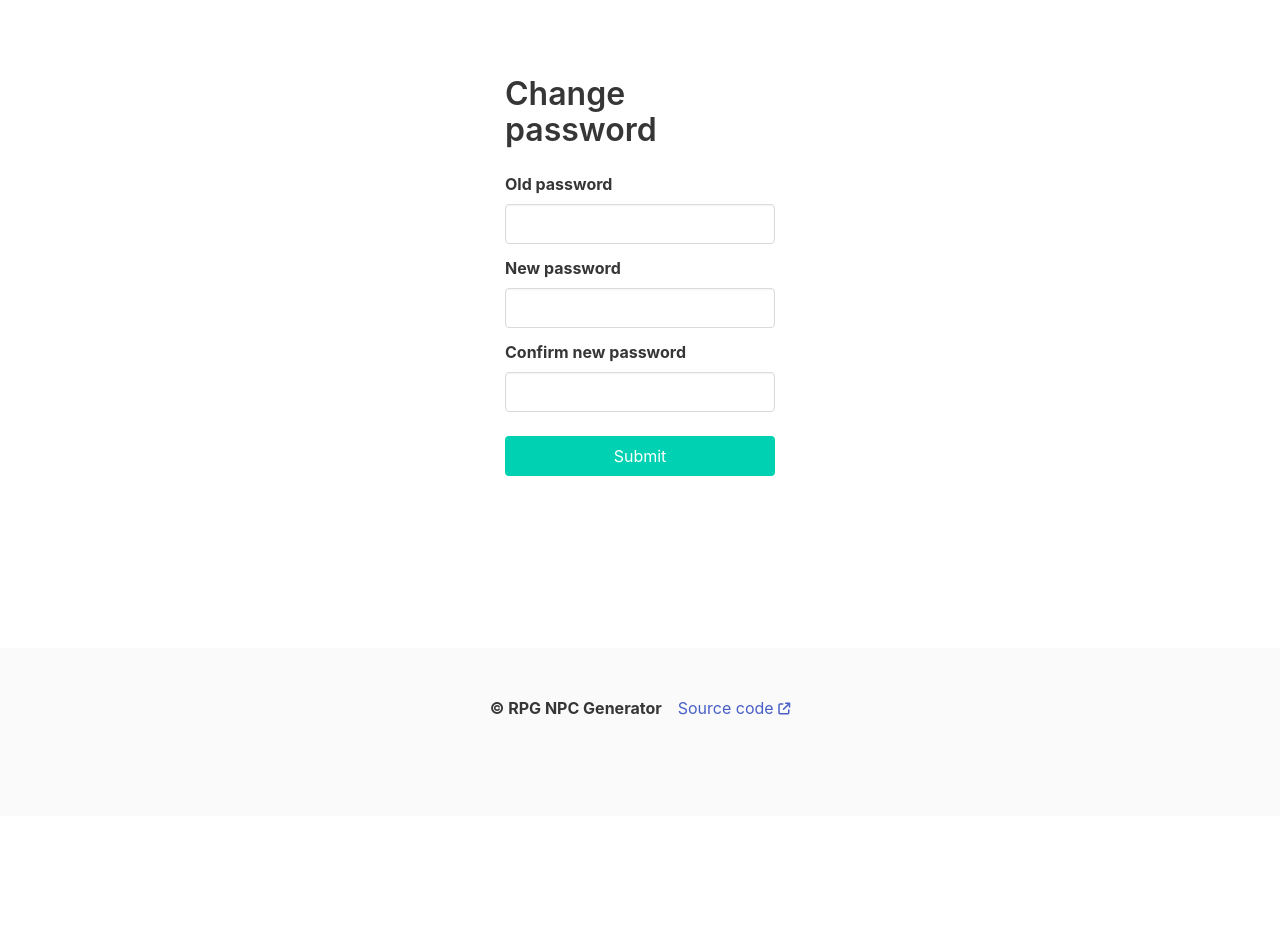
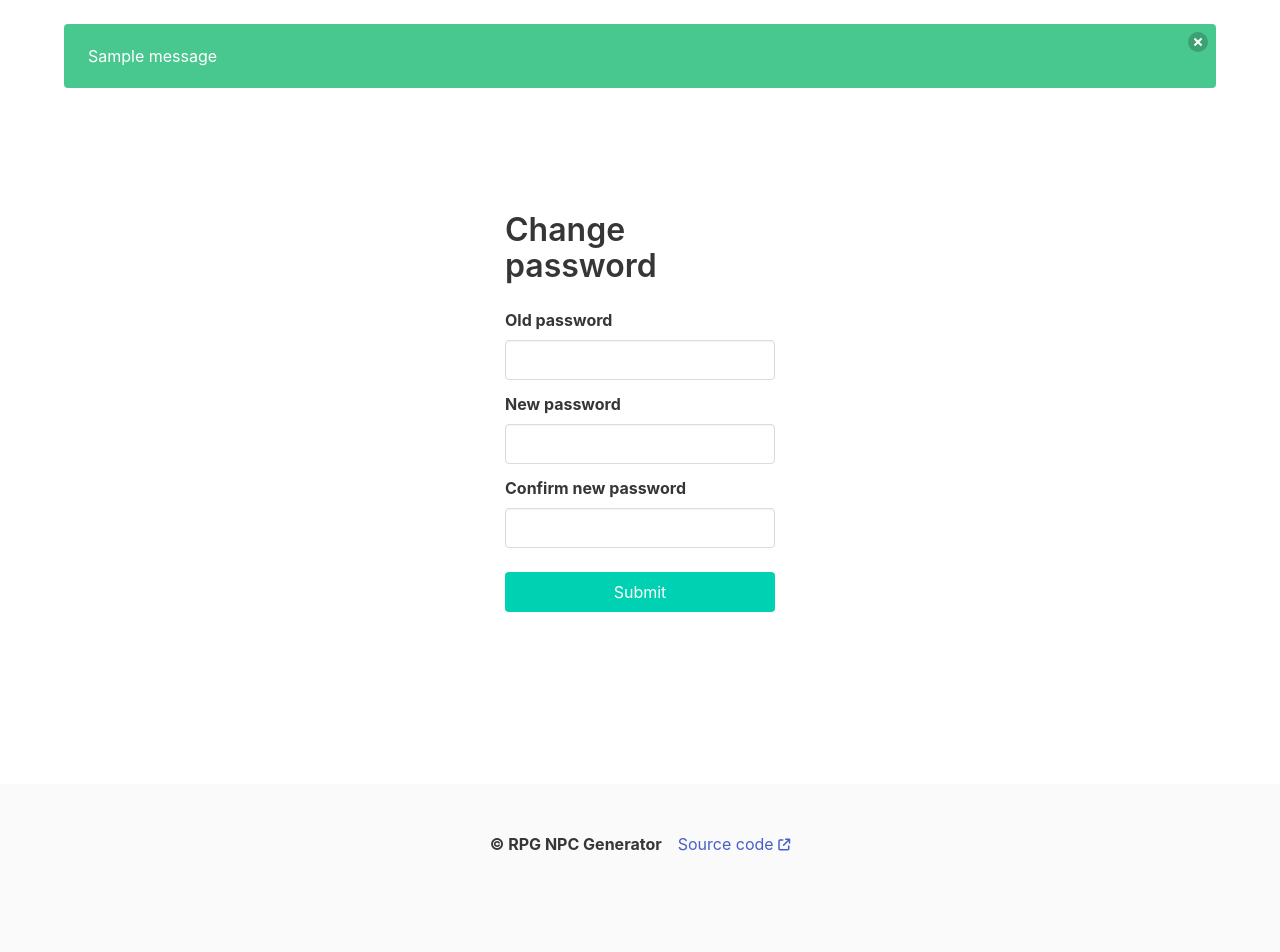
Before and after one commit to jrauha/rpg-npc-generator, a Flask app: page /change-password in a window 1280 px wide. Shown: the part 56-1008 px from the top of the page. Before the commit the page ends 771 px from the top, so only its background shows below. Run offline with Flask 3, Linux system fonts and the light colour scheme; the visitor is signed in with stand-in values (Sample User, id 1); one stand-in notice (Sample message) is shown; some libraries are stand-ins or nearby versions.

Commit message:
Update layout.html to display flash messages

```diff
--- a/npcgen/static/js/main.js
+++ b/npcgen/static/js/main.js
@@ -13,4 +13,14 @@
       $target.classList.toggle("is-active");
     });
   });
+
+  (document.querySelectorAll(".notification .delete") || []).forEach(
+    ($delete) => {
+      const $notification = $delete.parentNode;
+
+      $delete.addEventListener("click", () => {
+        $notification.parentNode.removeChild($notification);
+      });
+    }
+  );
 });
--- a/npcgen/templates/layout.html
+++ b/npcgen/templates/layout.html
@@ -57,7 +57,19 @@
                 </div>
             </div>
         </nav>
-        <main class="main-content mb-6 p-4">
+        <div class="container mt-5">
+            {% with messages = get_flashed_messages(with_categories=true) %}
+                {% if messages %}
+                    {% for category, message in messages %}
+                        <div class="notification is-{{ category }}">
+                            <button class="delete"></button>
+                            <p>{{ message }}</p>
+                        </div>
+                    {% endfor %}
+                {% endif %}
+            {% endwith %}
+        </div>
+        <main class="main-content mb-6 mt-6 p-4">
             {% block content %}
             {% endblock content %}
         </main>
```
